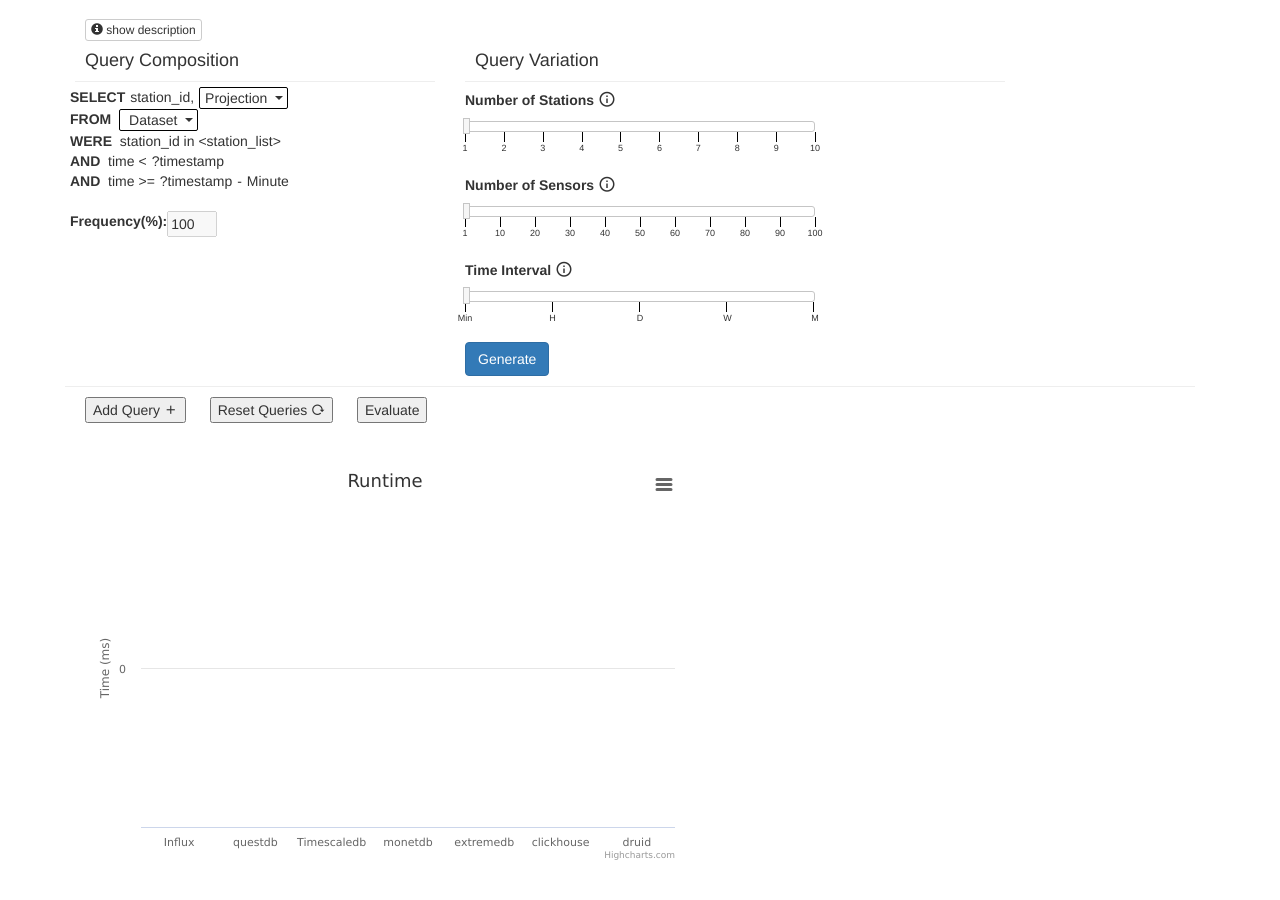
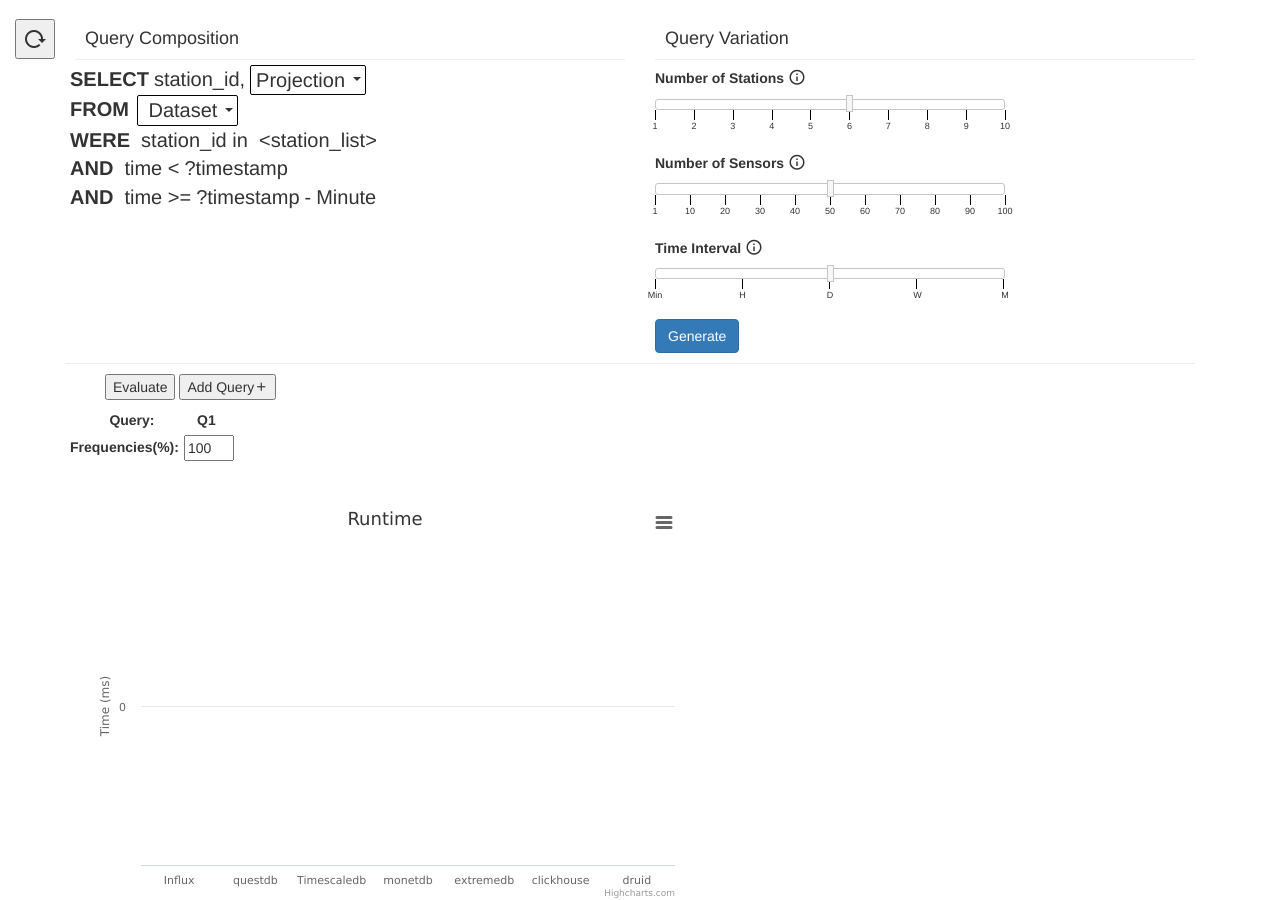
Before and after one commit to eXascaleInfolab/seer, a Django app: page /queries in a window 1280 px wide. Shown: the part 51-951 px from the top of the page. Before the commit the page ends 911 px from the top, so only its background shows below. Run offline with Django 4.2, Linux system fonts and the light colour scheme; some libraries are stand-ins or nearby versions.

Commit message:
Initial commit

```diff
--- a/templates/offline-queries/offline-queries.html
+++ b/templates/offline-queries/offline-queries.html
@@ -2,21 +2,30 @@
 {% load static %}
 
 {% block content %}
-    {% include "parts/infoButton.html" %}
 
+    <style>
+        .query-composition {
+            font-size: 20px;
+        }
+    </style>
+    <button id="reset-query-button" style="position: absolute ; transform: translateX(-70px)"><i
+            class="mdi mdi-reload mdi-24px"></i></button>
+
+    {% include "offline-queries/slider-script.html" %}
     {% include "offline-queries/offline_queries_script.html" %}
     {% include "offline-queries/offline_queries_css.html" %}
 
 
     <div class="row">
-        <div class="header col-md-4">
+        <div class="header col-md-6">
+            {#            {% include "parts/infoButton.html" %}#}
             <h4> Query Composition</h4>
+
             {# horizontal line  #}
             <hr style="margin-bottom: 5px;margin-top: 5px;margin-left: -10px">
         </div>
         <div class="header col-md-6">
             <h4 style="margin-left: 10px"> Query Variation</h4>
-            {# horizontal line  #}
             <hr style="margin-bottom: 5px;margin-top: 5px">
         </div>
     </div>
@@ -36,9 +45,21 @@
         }
 
     </style>
-    <button id="add-query-button">Add Query <i class="mdi mdi-plus"></i></button>
 
-    <button id="reset-query-button" style="margin-left: 20px">Reset Queries <i class="mdi mdi-reload"></i></button>
+
+    <button id="fetchButton" style="margin-left: 20px">Evaluate</button>
+
+    <button id="add-query-button">Add Query<i class="mdi mdi-plus"></i></button>
+
+    <div id="frequency-selection" style="margin-top: 10px" class="row">
+        <div>
+            <div style="text-align: center; font-weight: bold;">Query:</div>
+            <div style="margin-right: 15px; margin-top: 7px; font-weight: bold;">Frequencies(%):</div>
+        </div>
+        <div id="frequency-query" class="row">
+        </div>
+    </div>
+
 
     <script>
         const queryFrameContent = `{{ query_frame|escapejs|safe }}`;
@@ -46,7 +67,8 @@
         const queryFetchUrl = '{% url "offline-queries" %}';
         var csrfToken = "{{ csrf_token }}"
     </script>
-    <button id="fetchButton" style="margin-left: 20px">Evaluate</button>
+
+
     <script>
         document.getElementById('fetchButton').addEventListener('click', function () {
             fetch(queryFetchUrl, {
--- a/templates/offline-queries/offline_queries_css.html
+++ b/templates/offline-queries/offline_queries_css.html
@@ -26,7 +26,7 @@
     }
 
     .ui-slider-range-min, .ui-state-active {
-        background: #0d2e57 !important;
+        background:transparent !important;
         color: #0d2e57;
     }
 </style>
--- a/templates/offline-queries/offline_queries_script.html
+++ b/templates/offline-queries/offline_queries_script.html
@@ -1,103 +1,75 @@
 <script>
 
     // time slider
-    function extractRangeAttributes(class_ = "slider-time",
-                                    labels = ["Min", "H", "D", "W", "M"],
-                                    n_ticks = 5,
-                                    value_map = {
-                                        1: "Minute",
-                                        2: "Hour",
-                                        3: "Day",
-                                        4: "Week",
-                                        5: "Month"
-                                    }
-    ) {
-        //bind the slider
-        $("." + class_).each(function () {
-            const this_ = this
-            if (!$(this).hasClass("ui-slider")) {
-                $(this).slider({
-                    range: "min",
-                    value: 1,
-                    min: 1,
-                    max: n_ticks,
-                    step: 1,
-                    slide: function (event, ui) {
-                        // search for closest data-type="time-interval" and update its value
-                        var queryFrame = $(this_).closest('.query-frame');
-                        {#console.log("THIS", this_)#}
-                        {#console.log("EEEE", queryFrame)#}
-                        {#console.log(queryFrame)#}
-                        var elementsWithDatasetAttribute = queryFrame.find('[data-type="time-interval"]');
-                        console.log(class_, ui.value)
-                        {#console.log(elementsWithDatasetAttribute)#}
-                        queryFrame.find('[data-link=' + class_ + ']').val(labels[ui.value - 1]);
 
-                        if (value_map[ui.value] === undefined) {
-                            return
-                        }
-                        elementsWithDatasetAttribute[0].innerText = value_map[ui.value];
-                    }
-                });
-            }
-
-
-        });
-
-        sliders = document.getElementsByClassName(class_)
-        slider = sliders[sliders.length - 1]
-
-        const ticks = slider.nextElementSibling
-
-        if (ticks.hasChildNodes()) {
-            return
-        }
-        //append grid 2 lines 5 columns
-        flexContainer = document.createElement("div")
-        flexContainer.classList.add("flex-container")
-        flexContainer.style.display = "flex"
-        flexContainer.style.marginRight = -100 / (n_ticks - 0.9) + "%"
-
-        const flexContainer2 = flexContainer.cloneNode(true)
-
-        flexItem = document.createElement("div")
-        flexItem.classList.add("flex-item")
-        flexItem.style.flex = "1";
-        flexItem.style.border = "None";
-        flexItem.style.height = "10px";
-        flexItem.style.verticalAlign = "top";
-        flexItem.style.overflowY = "hidden";
-        flexItem.innerHTML = "<div class='vl'> </div>"
-
-        for (i in labels) {
-            var label = labels[i]
-            var flexItem2 = flexItem.cloneNode(true)
-            flexItem2.innerHTML = "<div>" + label + "</div>"
-            flexItem2.style.overflowY = "visible";
-            flexContainer2.appendChild(flexItem2)
-        }
-        for (i = 0; i < n_ticks; i++) {
-            flexContainer.appendChild(flexItem.cloneNode(true))
-        }
-        ticks.appendChild(flexContainer)
-        flexContainer2.style.marginLeft = -100 / (labels.length - 1) / 2 + "%"
-        flexContainer2.style.marginRight = -100 / (labels.length - 1) / 2 + "%"
-        flexContainer2.style.textAlign = "center"
-        ticks.appendChild(flexContainer2)
-    }
 
     function get_random_time_stamp() {
         return timeStamp.pop()
     }
 
-    function set_time_stamp(element) {
+    function set_query_values(element) {
         var queryFrame = element.closest('.query-frame');
+        var formValues = get_slider_values(element);
+        console.log("formValues", formValues)
         var timeStamp = get_random_time_stamp();
         var elementsWithDatasetAttribute = queryFrame.querySelectorAll('[data-type="time-stamp"]');
         elementsWithDatasetAttribute.forEach(function (element_) {
             element_.innerText = timeStamp;
         });
-        queryFrame.find('[data-link="time-stamp"]').val(timeStamp);
+        {#queryFrame.find('[data-link="time-stamp"]').val(timeStamp);#}
+
+        var stations = formValues["stations"]
+        var sensors = formValues["sensors"]
+
+        // change s_i , s_j to s_1, s_2,
+        // change s_avg to s_1, s_2, s_3
+        var s_i = queryFrame.querySelectorAll('.s_i');
+        s_i.forEach(function (element) {
+            element.innerText = "s" + 1
+        })
+        var s_j = queryFrame.querySelectorAll('.s_j');
+        s_j.forEach(function (element) {
+            element.innerText = "s" + sensors
+        })
+
+        var s_avg = queryFrame.querySelectorAll('.s_avg');
+        var avgText = ""
+        if (sensors === 1) {
+            avgText = "AVG(s1)"
+        } else {
+            avgText = "AVG(s1)...AVG(s" + sensors + ")"
+        }
+        s_avg.forEach(function (element) {
+            element.innerText = avgText
+        })
+
+        var st_list = queryFrame.querySelectorAll('.st_list');
+        var st_list_text = ""
+        if (stations === 1) {
+            st_list_text = "(s1)"
+        } else if (stations === 2)  {
+            st_list_text = "(s1,s2)"
+        }
+        else {
+            st_list_text = "(s1,...,s" + stations + ")"
+        }
+        st_list.forEach(function (element) {
+            element.innerText = st_list_text
+        })
+
+        s_list = queryFrame.querySelectorAll('.s_list');
+        var s_list_text = ""
+        if (sensors === 1) {
+            s_list_text = "s1"
+        } else if (sensors === 2)  {
+            s_list_text = " s1, s2"
+        }
+        else {
+            s_list_text = "s1,...,s" + sensors + ""
+        }
+        s_list.forEach(function (element) {
+            element.innerText = s_list_text
+        })
     }
 
     function swapSelect(divElement) {
@@ -125,6 +97,7 @@
             }
         }
     }
+
 
     function initQueryFrame() {
         const swapSelections = document.querySelectorAll('.swap-select');
@@ -188,7 +161,7 @@
                 event.preventDefault()
                 var queryFrame = element.closest('.query-frame');
                 //update time stamp
-                set_time_stamp(element);
+                set_query_values(element);
             })
         })
 
@@ -207,11 +180,52 @@
 
     }
 
-    {#var queryFrameHolder = null#}
+    function addFrequencyInput(value, name) {
+        // Create a container div
+        var containerDiv = document.createElement("div");
+        containerDiv.classList.add("frequency-input-container");
+
+        // Create a label element
+        var label = document.createElement("label");
+        label.htmlFor = "frequency-input";
+        label.textContent = name;
+
+        // Set styles for centering the label
+        label.style.display = "block";
+        label.style.textAlign = "center";
+
+        // Append the label to the container div
+        containerDiv.appendChild(label);
+
+        // Create an input element
+        var input = document.createElement("input");
+        input.type = "number";
+        input.className = "frequency-input";
+        input.name = "frequency";
+        input.min = "0";
+        input.max = "100";
+        input.value = value;
+        input.style.width = "50px";
+        input.style.marginLeft = "5px"; // Add padding to the input
+
+        // Append the input to the container div
+        containerDiv.appendChild(input);
+
+        // Get the parent element where you want to append the structure
+        var parentElement = document.getElementById("frequency-query");
+
+        // Append the container div to the parent element
+        parentElement.appendChild(containerDiv);
+
+        return input;
+    }
+
 
     const QueryHandler = {
         queryFrames: [],
+        frequencyInputs: [],
         addQuery: function () {
+
             if (this.queryFrames.length > 0) { //only works every other time shomehow after the first query
                 initQueryFrame();
             }
@@ -220,16 +234,23 @@
             this.queryFrames.push(newDiv);
             document.getElementById("query-frame-holder").appendChild(newDiv);
             initQueryFrame();
-            // enable all Freuquency inputs
-            if (this.queryFrames.length > 1) {
-                var frequencyInputs = document.getElementsByClassName("frequency-input")
-                for (var i = 0; i < frequencyInputs.length; i++) {
-                    frequencyInputs[i].disabled = false
-                    if (i === frequencyInputs.length - 1) {
-                        frequencyInputs[i].value = 0
-                    }
-                }
+
+            // handle frequencies
+            var n_queries = this.queryFrames.length
+            var input = null
+            if (n_queries === 1) {
+                input = addFrequencyInput("100", "Q1")
+            } else {
+                input = addFrequencyInput("" + Math.max(0, 100 - this.frequencyInputs.reduce(function (a, b) {
+                    console.log(a, b.value)
+                    return parseInt(a) + parseInt(b.value)
+                }, 0)), "Q" + n_queries
+                )
             }
+
+
+            this.frequencyInputs.push(input)
+
 
         },
 
@@ -238,7 +259,13 @@
                 queryFrame.remove();
                 console.log("removed", queryFrame)
             })
+            // delete all frequency-input-container
+            var frequencyInputs = document.getElementsByClassName("frequency-input-container")
+            for (var i = frequencyInputs.length - 1; i >= 0; i--) {
+                frequencyInputs[i].remove()
+            }
             this.queryFrames = [];
+            this.freuquencyInputs = [];
             this.addQuery()
         },
 
@@ -263,6 +290,7 @@
             for (var i = 0; i < error_messages.length; i++) {
                 error_messages[i].remove()
             }
+
             var frame_values = this.getFrameValues()
             // iterate frame values with index
             var error_message = ""
@@ -284,9 +312,9 @@
                     error_message_div.setAttribute("role", "alert")
                     error_message_div.classList.add("query-error-message")
                     error_message_div.innerText = error_message
-                    document.getElementById("fetchButton").insertAdjacentElement("afterend", error_message_div)
+                    document.getElementById("frequency-selection").insertAdjacentElement("afterend", error_message_div)
+                    return false
 
-                    return false
                 }
             }
 
@@ -306,7 +334,7 @@
                 error_message_div.setAttribute("role", "alert")
                 error_message_div.classList.add("query-error-message")
                 error_message_div.innerText = "Frequencies must add up to 100%"
-                document.getElementById("fetchButton").insertAdjacentElement("afterend", error_message_div)
+                document.getElementById("frequency-selection").insertAdjacentElement("afterend", error_message_div)
                 return false
             }
             return true
@@ -331,6 +359,7 @@
                 console.log("fetchButton clicked")
                 QueryHandler.checkFrameValues();
                 QueryHandler.checkFrequencies();
+
             });
     });
 </script>
--- a/templates/offline-queries/query-box2.html
+++ b/templates/offline-queries/query-box2.html
@@ -60,7 +60,7 @@
 
 
 <div class="query-frame row">
-    <div class="col-md-4">
+    <div class="col-md-6 query-composition">
         <div class="row">
             <div class="sql-bold space-right"> SELECT</div>
             station_id,
@@ -79,19 +79,19 @@
                        aria-haspopup="true" aria-expanded="false">
                     </a>
                     <li><a class="swap-select" >
-                        <div data-toggle="1">time, &lt;s_list&gt;</div>
+                        <div data-toggle="1">time, <span class="s_list">&lt;s_list&gt;</span></div>
                     </a></li>
                     <li><a class="swap-select">
-                        <div data-toggle="2"> AVG(s_i)...AVG(s_j)</div>
+                        <div data-toggle="2">  <span class="s_avg">AVG(s_i)...AVG(s_j)</span> </div>
                     </a></li>
                     <li><a class="swap-select">
-                        <div data-toggle="3"> time , AVG(s_i)...AVG(s_j)</div>
+                        <div data-toggle="3"> time , <span class="s_avg">AVG(s_i)...AVG(s_j)</span> </div>
                     </a></li>
                     <li><a class="swap-select">
-                        <div data-toggle="4"> time, s_i, s_j, AVG(s_i, s_j)</div>
+                        <div data-toggle="4"> time, <span class="s_i">s_i</span>, <span class="s_j">s_j</span>, AVG(<span class="s_i">s_i</span>,<span class="s_j">s_j</span>)</div>
                     </a></li>
                     <li><a class="swap-select">
-                        <div data-toggle="5"> CORR(s_i, s_j)</div>
+                        <div data-toggle="5"> CORR(<span class="s_i">s_i</span>,<span class="s_j">s_j</span>)</div>
                     </a></li>
                 </ul>
             </div>
@@ -128,7 +128,7 @@
 
             <div class="row">
                 <div class="sql-bold"> WERE</div>
-                &nbsp; station_id in &lt;station_list&gt;
+                &nbsp; station_id in &nbsp; <span class="st_list"> &lt;station_list&gt;</span>
             </div>
             <div class="row">
                 <div class="sql-bold"> AND</div>
@@ -163,7 +163,7 @@
                         <li><a class="swap-sup-select">
                             <div class="row">
                                 <div class="sql-bold"> AND</div>
-                                &nbsp s_0 > 0.95;
+                                &nbsp s1 > 0.95;
                             </div>
                         </a></li>
                         <li><a class="swap-sup-select">
@@ -193,10 +193,6 @@
             </div>
         </div>
 
-        <div class="row query-frequency" style="margin-top: 20px">
-            <label for="frequencyInput">Frequency(%):</label>
-            <input type="number" class="frequency-input" name="frequency" min="1" max="100" value="100" style="width: 50px;" disabled>
-        </div>
     </div>
     <div class="col-md-4">
         <div class="form-group">
@@ -223,8 +219,8 @@
             <button class="btn btn-primary query-submit" onclick="submitQuery()">Generate</button>
 
             {# create 3 hidden fields to store the values of the sliders #}
-            <input type="hidden" data-link="slider-stations" name="stations" value="1">
-            <input type="hidden" data-link="slider-sensors" name="sensors" value="1">
+            <input type="hidden" data-link="slider-stations" name="stations" value="5">
+            <input type="hidden" data-link="slider-sensors" name="sensors" value="50">
             <input type="hidden" data-link="slider-time" name="time" value="Min">
             <input type="hidden" data-link="time-stamp" name="time-stamp" value="0">
 
@@ -232,6 +228,5 @@
     </div>
 </div>
 <div class="header col-md-20">
-    {# horizontal line  #}
     <hr style="margin-bottom: 10px;margin-top: 10px;margin-left: -20px">
 </div>
--- /dev/null
+++ b/templates/offline-queries/slider-script.html
@@ -0,0 +1,102 @@
+<script>
+
+    function extractRangeAttributes(class_ = "slider-time",
+                                    labels = ["Min", "H", "D", "W", "M"],
+                                    n_ticks = 5,
+                                    value_map = {
+                                        1: "Minute",
+                                        2: "Hour",
+                                        3: "Day",
+                                        4: "Week",
+                                        5: "Month"
+                                    }
+    ) {
+        //bind the slider
+        $("." + class_).each(function () {
+            const this_ = this
+            if (!$(this).hasClass("ui-slider")) {
+                $(this).slider({
+                    range: "min",
+                    value: Math.floor(n_ticks / 2 + 1),
+                    min: 1,
+                    max: n_ticks,
+                    step: 1,
+                    slide: function (event, ui) {
+                        // search for closest data-type="time-interval" and update its value
+                        var queryFrame = $(this_).closest('.query-frame');
+                        var elementsWithDatasetAttribute = queryFrame.find('[data-type="time-interval"]');
+                        console.log(class_, ui.value)
+
+                        queryFrame.find('[data-link=' + class_ + ']').val(labels[ui.value - 1]);
+
+                        if (value_map[ui.value] === undefined) {
+                            return
+                        }
+                        elementsWithDatasetAttribute[0].innerText = value_map[ui.value];
+                    }
+                });
+            }
+
+
+        });
+        sliders = document.getElementsByClassName(class_)
+        slider = sliders[sliders.length - 1]
+
+        const ticks = slider.nextElementSibling
+
+        if (ticks.hasChildNodes()) {
+            return
+        }
+        //append grid 2 lines 5 columns
+        flexContainer = document.createElement("div")
+        flexContainer.classList.add("flex-container")
+        flexContainer.style.display = "flex"
+        flexContainer.style.marginRight = -100 / (n_ticks - 0.9) + "%"
+
+        const flexContainer2 = flexContainer.cloneNode(true)
+
+        flexItem = document.createElement("div")
+        flexItem.classList.add("flex-item")
+        flexItem.style.flex = "1";
+        flexItem.style.border = "None";
+        flexItem.style.height = "10px";
+        flexItem.style.verticalAlign = "top";
+        flexItem.style.overflowY = "hidden";
+        flexItem.innerHTML = "<div class='vl'> </div>"
+
+        for (i in labels) {
+            var label = labels[i]
+            var flexItem2 = flexItem.cloneNode(true)
+            flexItem2.innerHTML = "<div>" + label + "</div>"
+            flexItem2.style.overflowY = "visible";
+            flexContainer2.appendChild(flexItem2)
+        }
+        for (i = 0; i < n_ticks; i++) {
+            flexContainer.appendChild(flexItem.cloneNode(true))
+        }
+        ticks.appendChild(flexContainer)
+        flexContainer2.style.marginLeft = -100 / (labels.length - 1) / 2 + "%"
+        flexContainer2.style.marginRight = -100 / (labels.length - 1) / 2 + "%"
+        flexContainer2.style.textAlign = "center"
+        ticks.appendChild(flexContainer2)
+    }
+
+
+ function set_stations(element){
+        var queryFrame = element.closest('.query-frame');
+        var elementsWithDatasetAttribute = queryFrame.querySelectorAll('[data-type="time-stamp"]');
+
+ }
+
+   function get_slider_values(element) {
+    var queryFrame = element.closest('.query-frame');
+    console.log(queryFrame);
+
+    // Use [0] to get the first element or convert NodeList to an array
+    var nStations = queryFrame.querySelectorAll('[data-link="slider-stations"]')[0].value;
+    var nTime = queryFrame.querySelectorAll('[data-link="slider-time"]')[0].value;
+    var nSensors = queryFrame.querySelectorAll('[data-link="slider-sensors"]')[0].value;
+
+    return { stations: parseInt(nStations), time: nTime, sensors: parseInt(nSensors) };
+}
+</script>
--- a/templates/parts/infoButton.html
+++ b/templates/parts/infoButton.html
@@ -1,11 +1,3 @@
-
-{#<style>#}
-{#    #info-text {#}
-{#        display: none;#}
-{#    }#}
-{#</style>#}
-
-
 <button id="info-button" type="button" class="btn btn-default btn-xs">
     <span class="glyphicon glyphicon-info-sign" aria-hidden="true"></span> show description
 </button>
@@ -14,21 +6,18 @@
     <p>
         Evaluation of offline queries.
         <br>
-
         Select a projection and a dataset to evaluate and choosen the number of stations, sensors and the time range.
         <br>
-
         You can compose multiple queries and compare the results.
         <br>
-
         Change the query frequency to see the impact on the performance of the overall workload.
         <br>
     </p>
 </div>
 
 <script>
-    $(document).ready(function(){
-        $("#info-button").click(function(e){
+    $(document).ready(function () {
+        $("#info-button").click(function (e) {
             e.preventDefault();
             $("#info-text").toggle();
         });
```
Also changed, not shown: 1 other file. Lines whose indentation alone changed are shown as unchanged.
